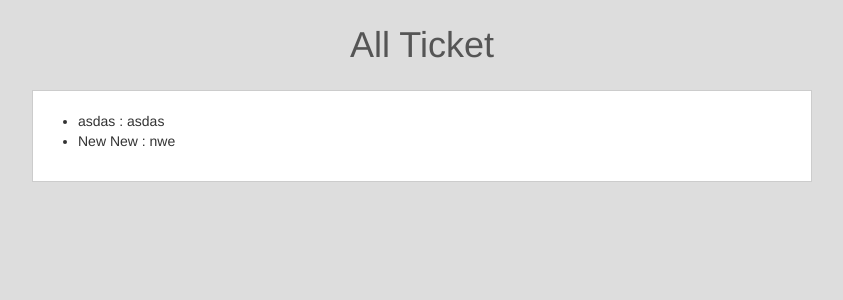
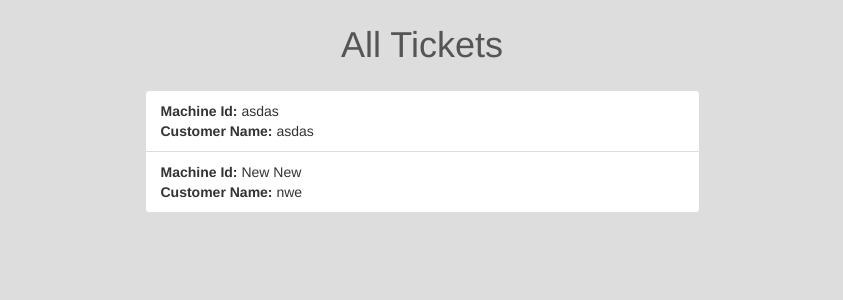
Before and after one commit to botshala/actiknow, a Django app: page /tickets/ in a window 1280 px wide. Shown: the top 300 px of the page, without its empty margins (218-1061 px from the left). Run offline with Django 3.2, Linux system fonts and the light colour scheme; data comes from the database, SQL or seed files in the repository; some libraries are stand-ins or nearby versions.

Commit message:
Style all tickets page.

```diff
--- a/fb_chatbot/views.py
+++ b/fb_chatbot/views.py
@@ -200,13 +200,14 @@ def tickets(request):
 def new_ticket(request):
 
     data = {}
-    html = 'add_ticket.html'
+    html = 'new_ticket.html'
     if request.method == 'POST':
-        machine_id = request.POST.get('machine-id')
-        customer_name = request.POST.get('customer-name')
-        message = request.POST.get('message', '')
+        machine_id = str(request.POST.get('machine-id'))
+        customer_name = str(request.POST.get('customer-name'))
+        message = str(request.POST.get('message', ''))
 
-        if not machine_id or customer_name:
+        print request.POST
+        if not machine_id or not customer_name:
             data['errors'] = []
             data['errors'].append('Please check that machine id or customer name is valid')
             data['success'] = False
--- a/templates/all_tickets.html
+++ b/templates/all_tickets.html
@@ -7,53 +7,27 @@
     body {
     background: #ddd;
 }
-#form-container {
-    background: #fff;
-    border: 1px solid #ccc;
-    padding: 20px;
-}
-.custom-input {
-    outline: 0;
-    -webkit-tap-highlight-color: rgba(255,255,255,0);
-    text-align: left;
-    font-family: 'Lato',Helvetica,Arial,sans-serif;
-    padding: 7px;
-    background: #FFF;
-    border: 1px solid #ccc;
-    color: #33373D;
-    border-radius: 2px;
-    font-weight: 300;
-    width: 100%;
-    height: 40px;
-    font-size: 15px;
-}
-.custom-input:focus {
-    border: 1px solid #85B7D9;
-    box-shadow: none;
-}
 .header {
     color: #555;
     margin: 25px 0;
 }
-label {
-    color: #777;
-}
-.alert-conatiner {
-    padding: 0;
+.ticket-title {
+    font-weight: bold;
 }
 </style>
-<h1 class="header text-center">All Ticket</h1>
+<h1 class="header text-center">All Tickets</h1>
 
 <div class="row">
-    <div method="POST" action="" class="col-md-8 col-md-offset-2" id="form-container">
-        <div class="row">
-            <ul>
-                {% for ticket in tickets %}
-                    <li>{{ ticket.machine_id }} : {{ ticket.customer_name }}</li>
-                {% endfor %}
-            </ul>
-        </div><!-- /.row -->
-    </div>
+    <div class="col-md-6 col-md-offset-3" >
+        <ul class="list-group">
+            {% for ticket in tickets %}
+                <li class="list-group-item">
+                    <span class="ticket-title">Machine Id:</span> {{ ticket.machine_id }} <br>
+                    <span class="ticket-title">Customer Name: </span> {{ ticket.customer_name }}
+                </li>
+            {% endfor %}
+        </ul>
+    </div><!-- /.row -->
 
 </div><!-- /.row -->
 {% endblock %}
```
